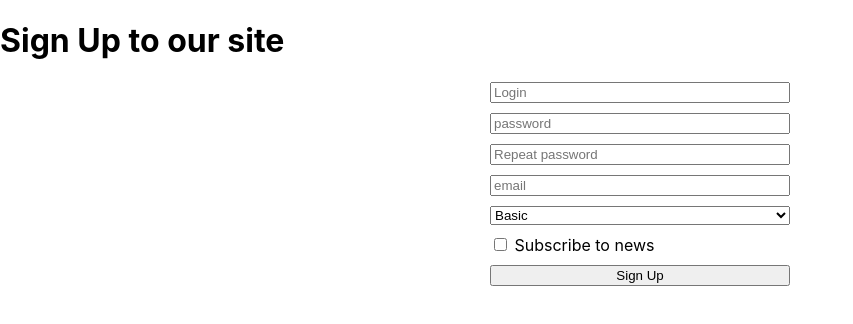
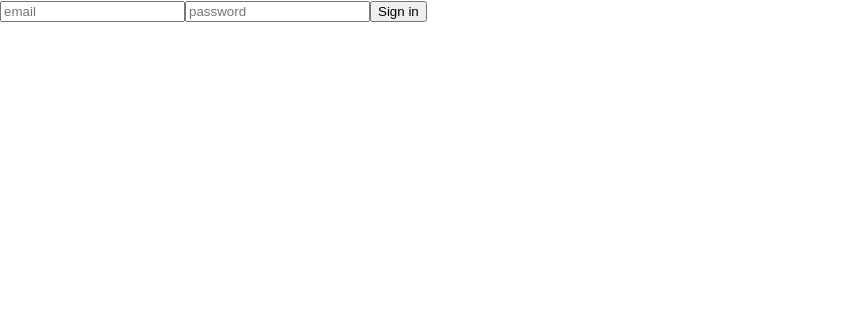
Before and after one commit to freshcourses-fe/react-forms, a React (Create React App) app: page / in a window 1280 px wide. Shown: the top 324 px of the page, without its empty margins (0-853 px from the left). Built offline with nearby package versions, Linux system fonts and the light colour scheme.

Commit message:
Add task solution

```diff
--- a/src/App.jsx
+++ b/src/App.jsx
@@ -1,7 +1,8 @@
+import SignInForm from './components/SignInForm';
 import SignupPage from './pages/Signup';
 
 function App() {
-  return <SignupPage />;
+  return <SignInForm />;
 }
 
 export default App;
--- /dev/null
+++ b/src/components/SignInForm/index.jsx
@@ -0,0 +1,27 @@
+import React from 'react';
+import { Form, Formik, Field } from 'formik';
+
+const initialValues = {
+  email: '',
+  password: '',
+};
+
+const SignInForm = () => {
+  const onSubmit = (values, formikBag) => {
+    console.log(values);
+
+    formikBag.resetForm();
+  };
+
+  return (
+    <Formik initialValues={initialValues} onSubmit={onSubmit}>
+      <Form>
+        <Field name="email"  placeholder='email'/>
+        <Field name="password" type='password' placeholder='password'/>
+        <button type='submit'>Sign in</button>
+      </Form>
+    </Formik>
+  );
+};
+
+export default SignInForm;
```
